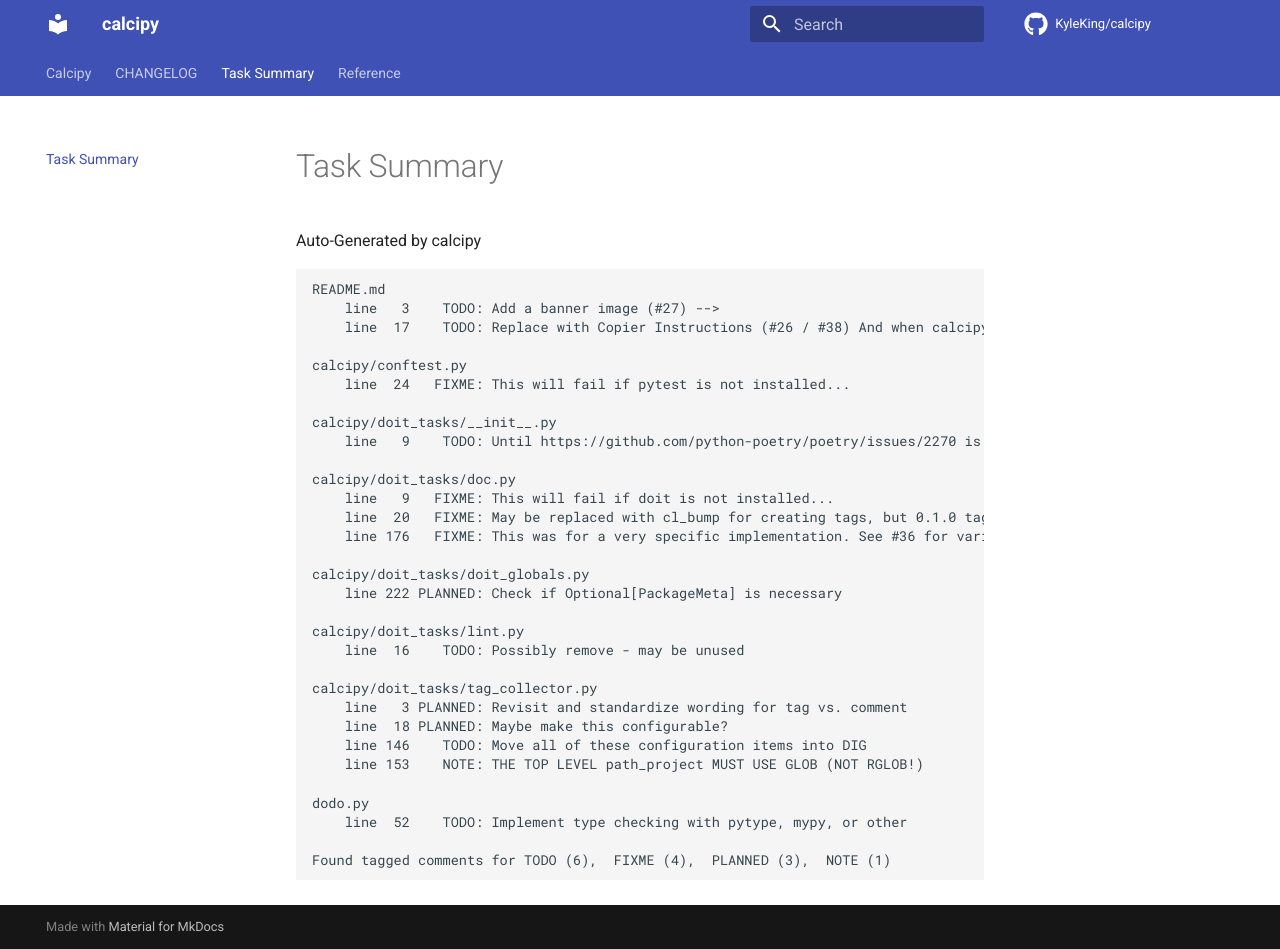
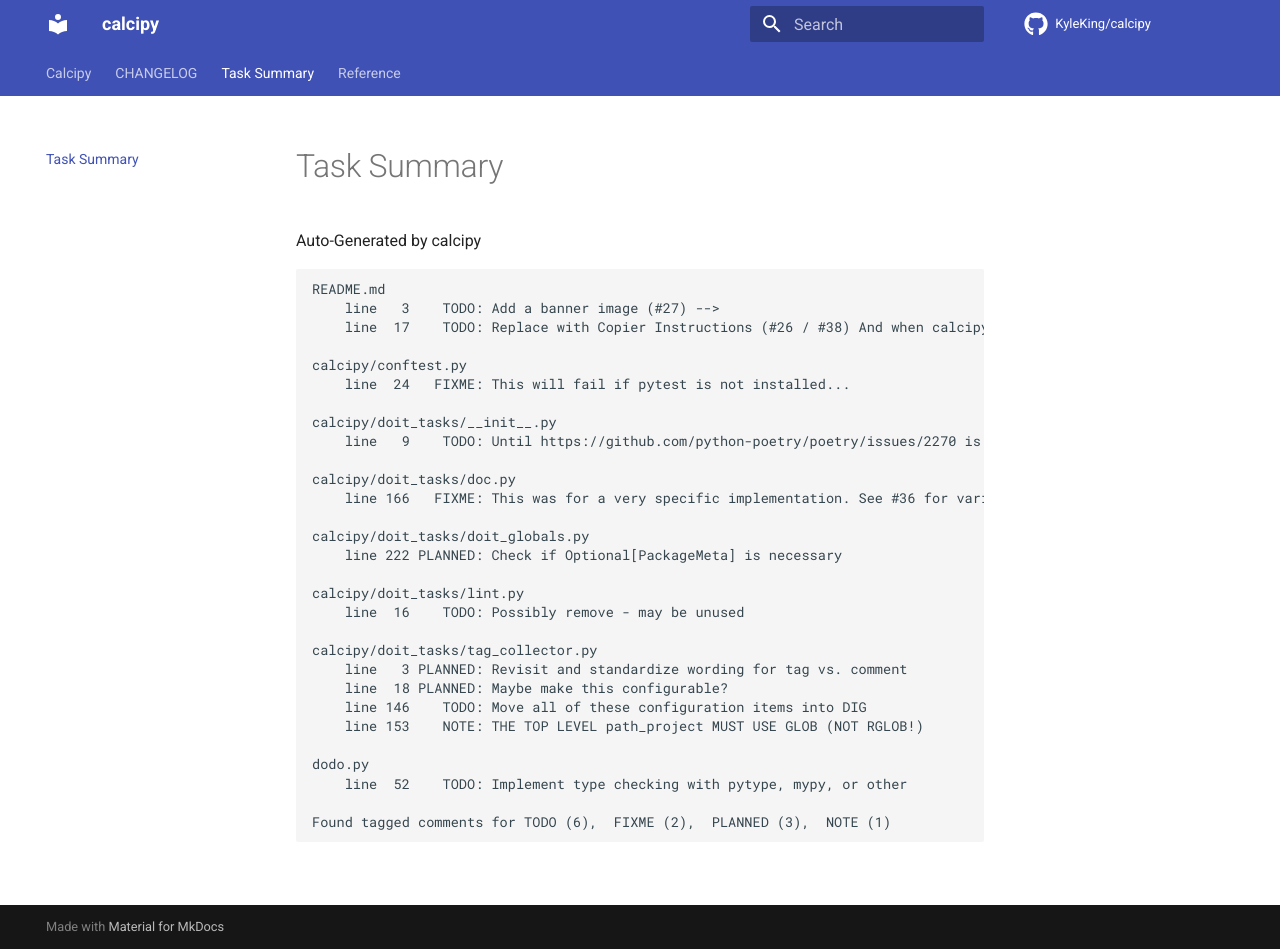
Before and after one commit to KyleKing/calcipy, an MkDocs documentation site: the page built from docs/tag_summary.md, in a window 1280 px wide and 949 px high. Built offline with MkDocs 1.6.1 and Material for MkDocs 9.7.7, drawn with Linux system fonts in a browser that asks for light colours; comment, search, counter and statistics services are not loaded.

````diff
--- a/TAG_SUMMARY.md
+++ b/TAG_SUMMARY.md
@@ -14,9 +14,7 @@ calcipy/doit_tasks/__init__.py
     line   9    TODO: Until https://github.com/python-poetry/poetry/issues/2270 is implemented, create a placeholder
 
 calcipy/doit_tasks/doc.py
-    line   9   FIXME: This will fail if doit is not installed...
-    line  20   FIXME: May be replaced with cl_bump for creating tags, but 0.1.0 tag does not appear to be pushed to origin?
-    line 176   FIXME: This was for a very specific implementation. See #36 for variable defintion
+    line 166   FIXME: This was for a very specific implementation. See #36 for variable defintion
 
 calcipy/doit_tasks/doit_globals.py
     line 222 PLANNED: Check if Optional[PackageMeta] is necessary
@@ -33,5 +31,5 @@ calcipy/doit_tasks/tag_collector.py
 dodo.py
     line  52    TODO: Implement type checking with pytype, mypy, or other
 
-Found tagged comments for TODO (6),  FIXME (4),  PLANNED (3),  NOTE (1)
+Found tagged comments for TODO (6),  FIXME (2),  PLANNED (3),  NOTE (1)
 ```
````
Also changed, not shown: 1 other file.
